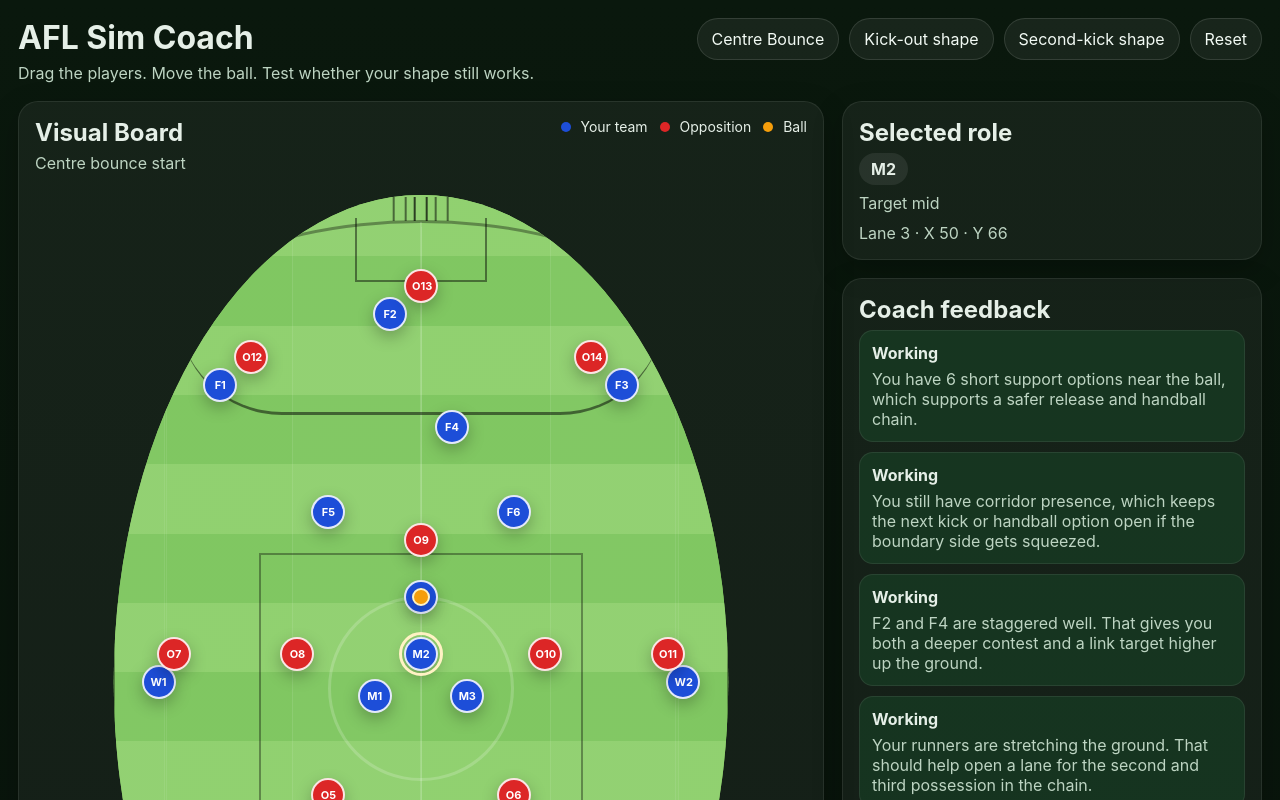
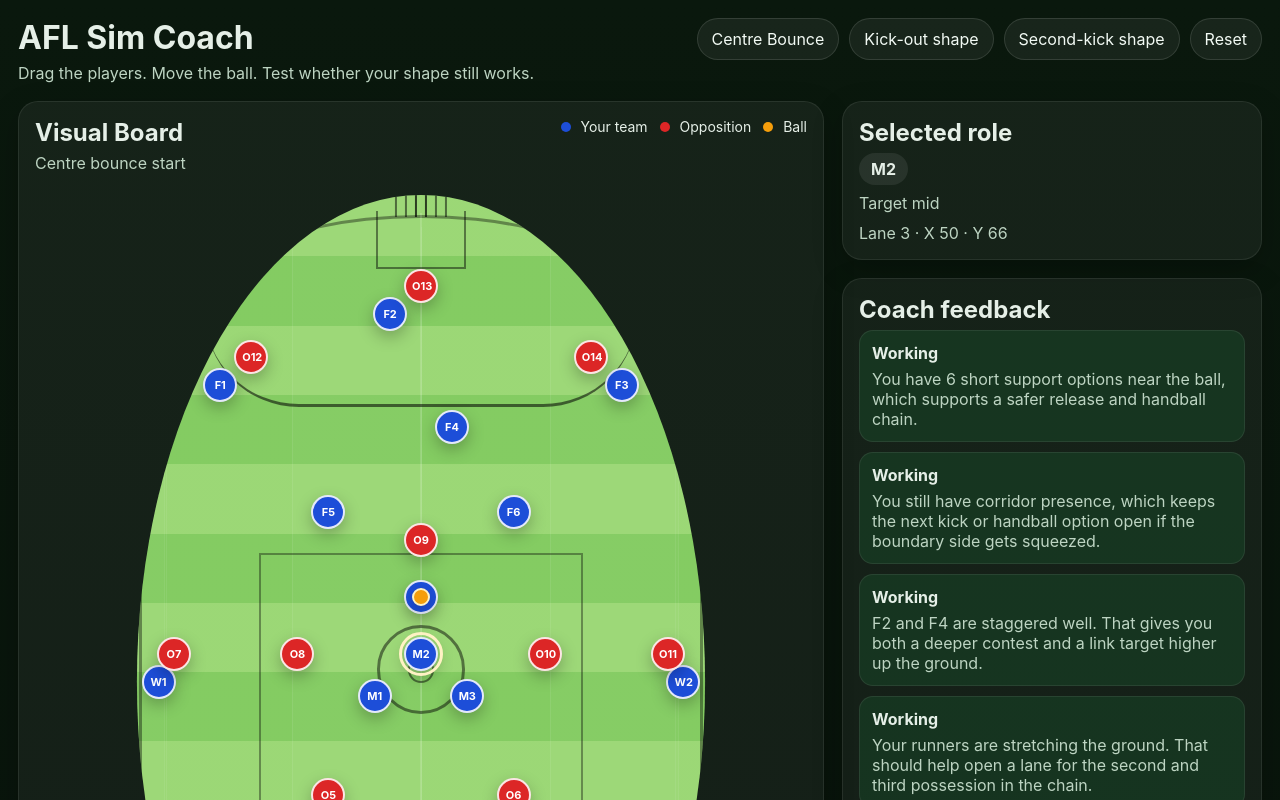
Before and after one commit to dmaher42/Coaching-Sim, a React (Vite) app: page / in a window 1280 px wide. Shown: the top 800 px of the page. Built offline with nearby package versions, Linux system fonts and the light colour scheme.

Commit message:
Refine goal ends and oval proportions to match reference board

```diff
--- a/src/styles.css
+++ b/src/styles.css
@@ -119,16 +119,14 @@ button {
   background:
     repeating-linear-gradient(
       180deg,
-      #8fd06e 0%,
-      #8fd06e 7%,
-      #7ec65f 7%,
-      #7ec65f 14%
-    ),
-    radial-gradient(circle at 50% 50%, rgba(255,255,255,0.06), transparent 34%),
-    linear-gradient(180deg, #94d76b 0%, #76bf55 100%);
+      #9ad774 0%,
+      #9ad774 7%,
+      #82cb60 7%,
+      #82cb60 14%
+    );
   border: none;
-  clip-path: ellipse(39.8% 49.2% at 50% 50%);
-  -webkit-clip-path: ellipse(39.8% 49.2% at 50% 50%);
+  clip-path: ellipse(36.8% 49.2% at 50% 50%);
+  -webkit-clip-path: ellipse(36.8% 49.2% at 50% 50%);
   box-shadow:
     inset 0 0 0 1px rgba(255,255,255,0.04),
     0 18px 36px rgba(0,0,0,0.26);
@@ -151,10 +149,10 @@ button {
 .field::after {
   content: "";
   position: absolute;
-  inset: 0.6%;
-  border: 2px solid rgba(255,255,255,0.08);
-  clip-path: ellipse(39.4% 48.8% at 50% 50%);
-  -webkit-clip-path: ellipse(39.4% 48.8% at 50% 50%);
+  inset: 0.8%;
+  border: 2px solid rgba(0,0,0,0.35);
+  clip-path: ellipse(36.2% 48.6% at 50% 50%);
+  -webkit-clip-path: ellipse(36.2% 48.6% at 50% 50%);
   pointer-events: none;
 }
 
@@ -165,9 +163,9 @@ button {
 
 .boundary-oval {
   position: absolute;
-  inset: 3.3% 10%;
-  border: 3px solid rgba(0,0,0,0.35);
-  border-radius: 50% / 18%;
+  inset: 2.8% 13.5%;
+  border: 3px solid rgba(0,0,0,0.38);
+  border-radius: 50% / 16%;
 }
 
 .wing-guide {
@@ -175,7 +173,7 @@ button {
   top: 8%;
   bottom: 8%;
   width: 1px;
-  background: rgba(255,255,255,0.08);
+  background: rgba(255,255,255,0.07);
 }
 
 .wing-guide.left { left: 17%; }
@@ -186,13 +184,13 @@ button {
   top: 4%;
   bottom: 4%;
   width: 1px;
-  background: rgba(255,255,255,0.09);
+  background: rgba(255,255,255,0.08);
 }
 
 .centre-line {
   position: absolute;
-  top: 3.5%;
-  bottom: 3.5%;
+  top: 2.6%;
+  bottom: 2.6%;
   left: 50%;
   width: 2px;
   transform: translateX(-50%);
@@ -205,64 +203,72 @@ button {
   right: 29%;
   top: 37%;
   bottom: 37%;
-  border: 2px solid rgba(0,0,0,0.35);
+  border: 2px solid rgba(0,0,0,0.36);
 }
 
 .centre-circle {
   position: absolute;
-  width: 24%;
+  width: 11.5%;
   aspect-ratio: 1;
   border-radius: 50%;
-  border: 3px solid rgba(255,255,255,0.18);
-  left: 38%;
-  top: 41.3%;
+  border: 3px solid rgba(0,0,0,0.48);
+  left: 44.25%;
+  top: 44.25%;
+}
+
+.centre-circle::after {
+  content: "";
+  position: absolute;
+  inset: 34%;
+  border: 2px solid rgba(0,0,0,0.48);
+  border-radius: 50%;
 }
 
 .arc {
   position: absolute;
-  left: 18.5%;
-  right: 18.5%;
-  height: 10.5%;
+  left: 22%;
+  right: 22%;
+  height: 9.5%;
 }
 
 .arc.top {
-  top: 12.5%;
-  border-bottom: 3px solid rgba(0,0,0,0.5);
+  top: 12.7%;
+  border-bottom: 3px solid rgba(0,0,0,0.55);
   border-bottom-left-radius: 999px;
   border-bottom-right-radius: 999px;
 }
 
 .arc.bottom {
-  bottom: 12.5%;
-  border-top: 3px solid rgba(0,0,0,0.5);
+  bottom: 12.7%;
+  border-top: 3px solid rgba(0,0,0,0.55);
   border-top-left-radius: 999px;
   border-top-right-radius: 999px;
 }
 
 .goal-square {
   position: absolute;
-  left: 41.5%;
-  right: 41.5%;
-  height: 6.5%;
+  left: 44.2%;
+  right: 44.2%;
+  height: 5.9%;
   border-left: 2px solid rgba(0,0,0,0.45);
   border-right: 2px solid rgba(0,0,0,0.45);
 }
 
 .goal-square.top {
-  top: 3.1%;
+  top: 2.4%;
   border-bottom: 2px solid rgba(0,0,0,0.45);
 }
 
 .goal-square.bottom {
-  bottom: 3.1%;
+  bottom: 2.4%;
   border-top: 2px solid rgba(0,0,0,0.45);
 }
 
 .goal-posts {
   position: absolute;
   left: 50%;
-  width: 12%;
-  height: 24px;
+  width: 14%;
+  height: 28px;
   transform: translateX(-50%);
 }
 
@@ -273,15 +279,15 @@ button {
   top: 0;
   bottom: 0;
   width: 2px;
-  background: rgba(0,0,0,0.7);
-  box-shadow: -21px 0 0 rgba(0,0,0,0.5), 21px 0 0 rgba(0,0,0,0.5);
+  background: rgba(0,0,0,0.72);
+  box-shadow: -20px 0 0 rgba(0,0,0,0.5), 20px 0 0 rgba(0,0,0,0.5);
 }
 
-.goal-posts::before { left: calc(50% - 7px); }
-.goal-posts::after { right: calc(50% - 7px); }
+.goal-posts::before { left: calc(50% - 6px); }
+.goal-posts::after { right: calc(50% - 6px); }
 
-.goal-posts.top { top: 1%; }
-.goal-posts.bottom { bottom: 1%; }
+.goal-posts.top { top: 0.2%; }
+.goal-posts.bottom { bottom: 0.2%; }
 
 .player-chip {
   position: absolute;
```
